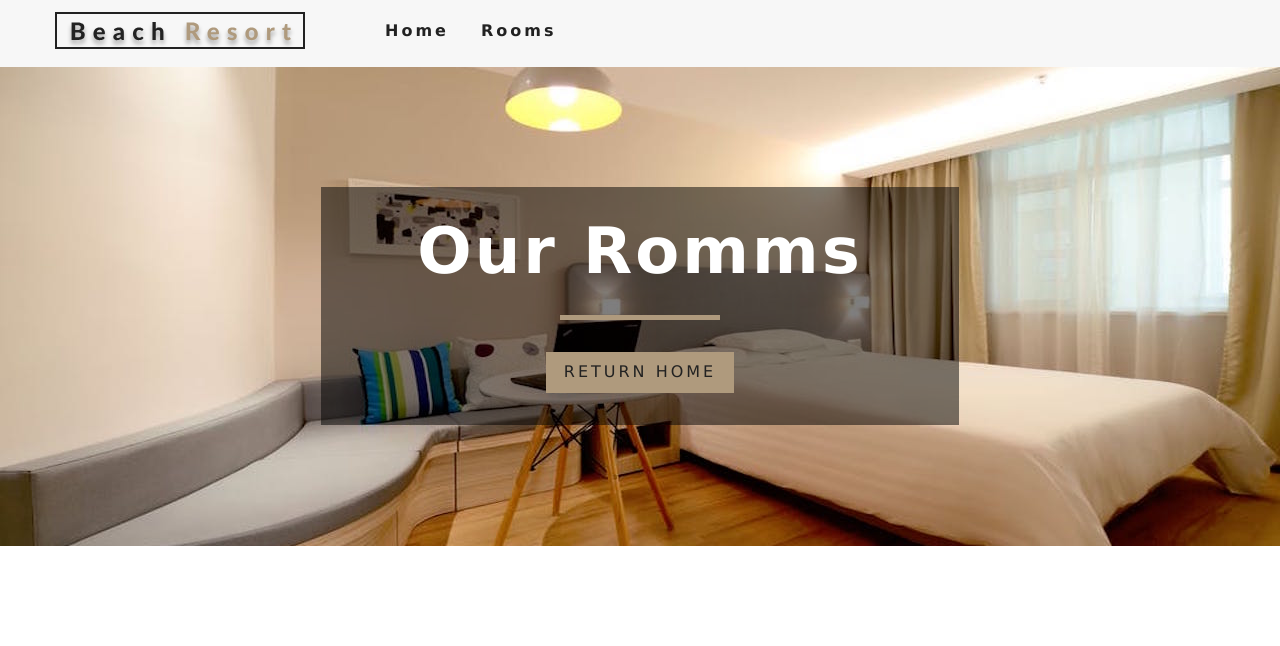
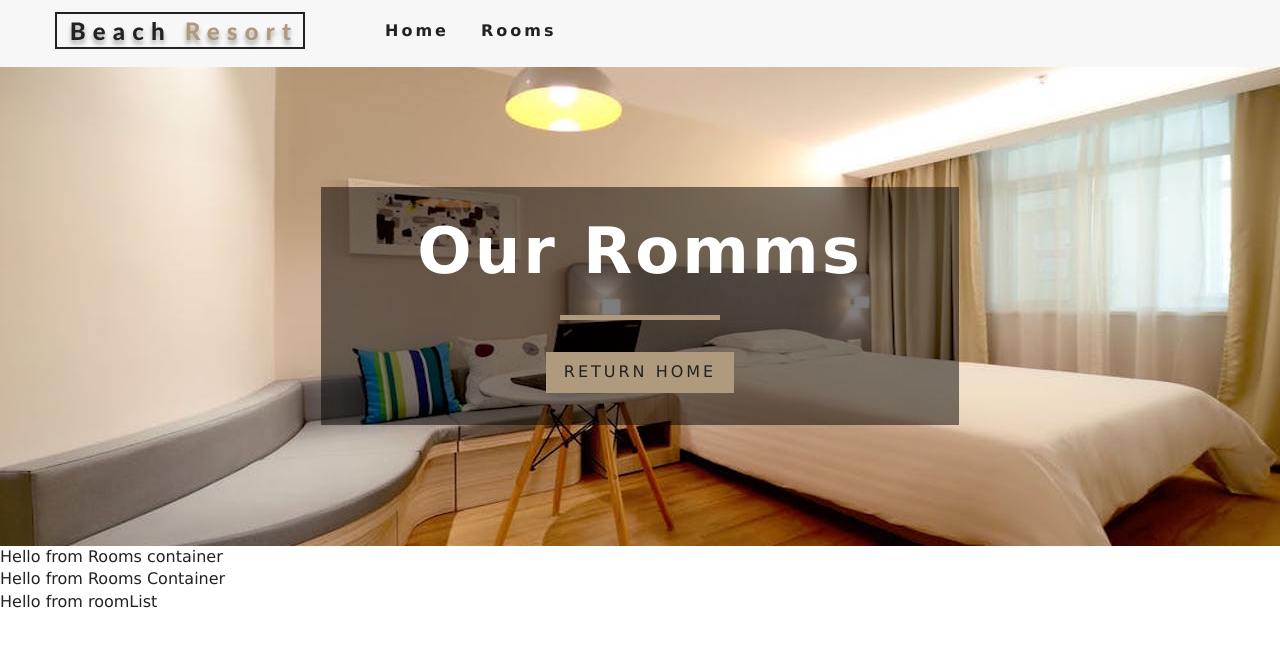
Before and after one commit to ravinduf/resort, a React (Create React App) app: page /rooms in a window 1280 px wide. Shown: the top 646 px of the page. Built offline with nearby package versions, Linux system fonts and the light colour scheme.

Commit message:
rendered RoomContainer in Rooms page

```diff
--- a/src/components/RoomsContainer.js
+++ b/src/components/RoomContainer.js
@@ -1,5 +1,5 @@
 import React from 'react';
-import RoomsFilter from './RoomsFilter';
+import RoomsFilter from './RoomFilter';
 import RoomsList from './RoomList';
 
 function RoomsContainer() {
--- a/src/pages/Rooms.js
+++ b/src/pages/Rooms.js
@@ -3,20 +3,20 @@ import {Link} from 'react-router-dom';
 
 import Hero from '../components/Hero';
 import Banner from '../components/Banner';
+import RoomContainer from '../components/RoomContainer';
 
 function Rooms() {
     return (
         <div>
             <Hero hero="roomsHero">
+              <Banner title="our romms">
+                <Link to='/' className="btn-primary">
+                  return home
+                </Link>
+              </Banner>
+            </Hero>
 
-            <Banner title="our romms">
-              <Link to='/' className="btn-primary">
-                return home
-              </Link>
-            </Banner>
-
-
-            </Hero>
+            <RoomContainer />
         </div>
     )
 }
```
